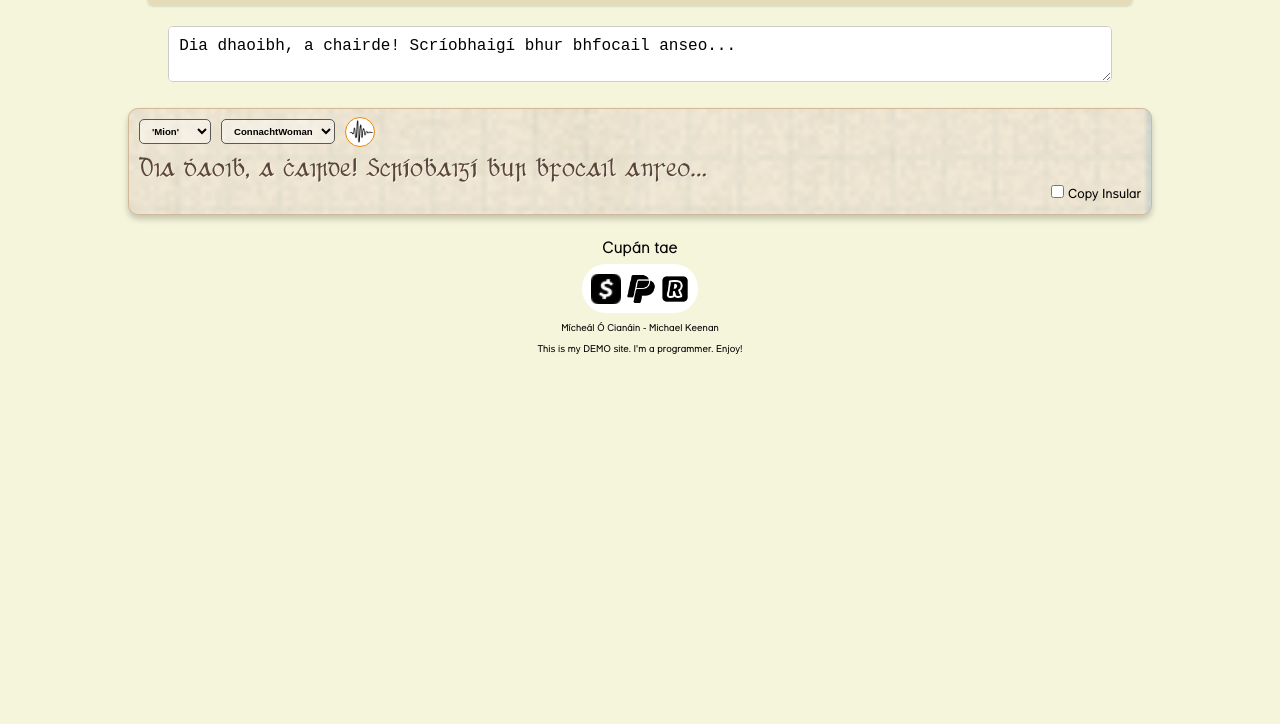
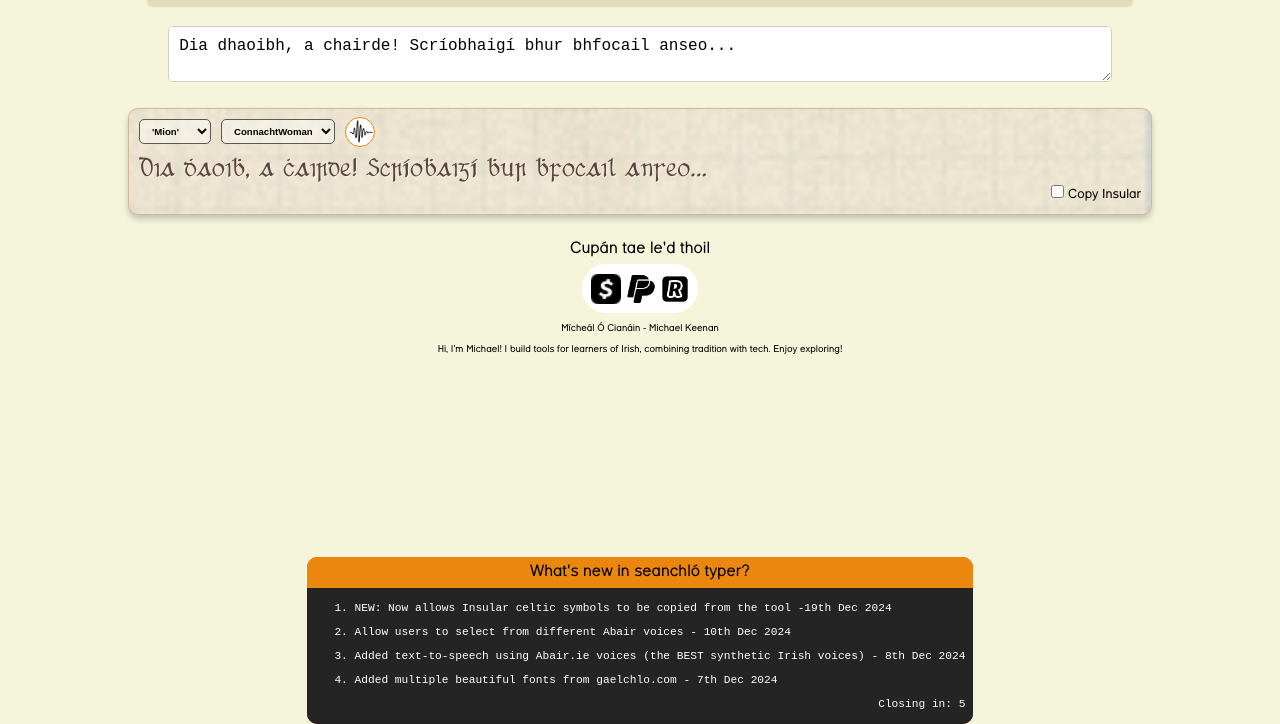
Before and after one commit to mkeenan-kdb/seanchlo, a plain HTML site: page index.html in a window 1280 px wide. Shown: the part 76-800 px from the top of the page. Drawn offline with Linux system fonts and the light colour scheme.

Commit message:
Added a little popup with recent changes for user

```diff
--- a/css/gaelify.css
+++ b/css/gaelify.css
@@ -354,3 +354,37 @@ input[type="search"]::-webkit-search-results-decoration {
   cursor: pointer; /* Make the icon clickable */
   display: block; /* Ensure proper alignment */
 }
+
+#popUp {
+    background-color: red;
+    border-radius: 11px;
+    position: fixed;
+    z-index: 2;
+    bottom: 0px;
+    opacity: 0; /* Start invisible */
+    transition: opacity 0.5s ease-in-out; /* Smooth fade effect */
+}
+
+.popup-header{
+  background-color: #eb870e;
+  padding:6px;
+  font-size: 1rem;
+  border-top-left-radius: 10px;
+  border-top-right-radius: 10px;
+  text-align: center;
+}
+
+.popup-body{
+  background-color: #242424;
+  color: white;
+  font-family: monospace;
+  line-height: 1.5rem;
+  padding: 8px;
+  font-size: 0.7rem;
+  border-bottom-left-radius: 10px;
+  border-bottom-right-radius: 10px;
+}
+
+#popupTimer{
+  text-align: end;
+}
--- a/index.html
+++ b/index.html
@@ -2,7 +2,7 @@
 <html lang="en">
 
 <head>
-  <!-- Google tag (gtag.js) -->
+  <!-- Google tag (gtag.js) >
   <script async src="https://www.googletagmanager.com/gtag/js?id=G-FDLTZJ7W0V"></script>
   <script>
     window.dataLayer = window.dataLayer || [];
@@ -14,7 +14,7 @@
 
     gtag('config', 'G-FDLTZJ7W0V');
   </script>
-  <!-- Google Tag Manager -->
+  <Google Tag Manager>
   <script>
     (function(w, d, s, l, i) {
       w[l] = w[l] || [];
@@ -31,7 +31,7 @@
       f.parentNode.insertBefore(j, f);
     })(window, document, 'script', 'dataLayer', 'GTM-TS6G8K9J');
   </script>
-  <!-- End Google Tag Manager -->
+  <End Google Tag Manager -->
   <meta charset="UTF-8">
   <meta name='apple-mobile-web-app-capable' content='yes' />
   <meta name='mobile-web-app-capable' content='yes' />
@@ -94,16 +94,29 @@
         </label>
       </div>
     </div>
-    <p style="text-align:center;margin:5px">Cupán tae</p>
+    <p style="text-align:center;margin:5px">Cupán tae le'd thoil</p>
     <div class="buy-me">
       <span id="cashApp" onClick="window.open('https://cash.app/$biddlyBick')" target="_newtab"></span>
       <span id="payPal" onClick="window.open('https://www.paypal.com/paypalme/KeenanUncleMick')" target="_newtab"></span>
       <span id="revolut" onClick="window.open('https://revolut.me/michaejkn0')" target="_newtab"></span>
     </div>
     <p style="text-align:center;margin:10px;font-size: 0.6rem;">Mícheál Ó Cianáin - Michael Keenan</p>
-    <p style="text-align:center;font-size: 0.6rem;">This is my DEMO site. I'm a programmer. Enjoy!</p>
-  </div>
-  <script type="text/javascript" src="js/gaelify.js"></script>
+    <p style="text-align:center;font-size: 0.6rem;">Hi, I’m Michael! I build tools for learners of Irish, combining tradition with tech. Enjoy exploring!</p>
+    <div id="popUp">
+      <div class="popup-header">
+        What's new in seanchló typer?
+      </div>
+      <div class="popup-body">
+        <ol>
+          <li>NEW: Now allows Insular celtic symbols to be copied from the tool -19th Dec 2024</li>
+          <li>Allow users to select from different Abair voices - 10th Dec 2024</li>
+          <li>Added text-to-speech using Abair.ie voices (the BEST synthetic Irish voices) - 8th Dec 2024</li>
+          <li>Added multiple beautiful fonts from gaelchlo.com - 7th Dec 2024</li>
+        </ol>
+        <p id="popupTimer">Closing in: 10</p>
+      </div>
+    </div>
+    <script type="text/javascript" src="js/gaelify.js"></script>
 </body>
 
 </html>
--- a/js/gaelify.js
+++ b/js/gaelify.js
@@ -53,7 +53,7 @@ const insularChars = {
   F: "\uA77B",
   f: "\uA77C",
   G: "\uA77D",
-  g: "\u1D79",
+  g: "\uA77F",
   R: "\uA782",
   r: "\uA783",
   S: "\uA784",
@@ -251,6 +251,25 @@ function fetchJSON(filePath) {
     });
 }
 
+function sleep(ms) {
+  return new Promise(resolve => setTimeout(resolve, ms));
+}
+
+async function showPopup() {
+  console.log('Start');
+  document.getElementById("popUp").style.opacity = 1;
+  const timep = document.getElementById("popupTimer");
+  const duration = 10000; // Total duration in milliseconds
+  const interval = 1000; // Log interval in milliseconds
+  const steps = duration / interval;
+  for (let i = 1; i <= steps; i++) {
+    timep.innerText = `Closing in: ${1+steps-i}`;
+    await sleep(interval); // Wait for 0.1 seconds (100 ms) in each step
+  }
+  console.log('End');
+  document.getElementById("popUp").style.opacity = 0;
+}
+
 (function() {
   fetchJSON("js/seanfhocal.json");
   //====Input events ====//
@@ -260,4 +279,5 @@ function fetchJSON(filePath) {
   const targetElement = document.getElementById('resultsText');
   targetElement.addEventListener("copy", parseCopyText);
   processText();
+  showPopup();
 })()
```
